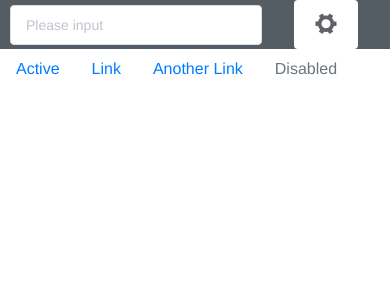
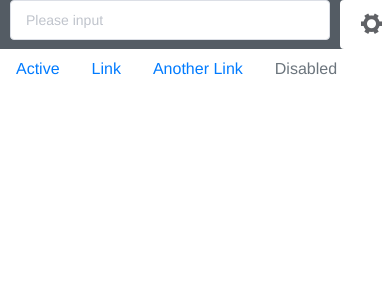
Before and after one commit to Ngdaz/Leaning-VueJs, a Vue app: page / in a window 390 px wide. Shown: the top 300 px of the page. Built offline with nearby package versions, Linux system fonts and the light colour scheme.

Commit message:
problem with bootstrap, responsive, css

```diff
--- a/public/index.html
+++ b/public/index.html
@@ -7,7 +7,7 @@
     <link rel="icon" href="<%= BASE_URL %>favicon.ico">
     <title><%= htmlWebpackPlugin.options.title %></title>
   </head>
-  <body style="margin: 0;">
+  <body>
     <noscript>
       <strong>We're sorry but <%= htmlWebpackPlugin.options.title %> doesn't work properly without JavaScript enabled. Please enable it to continue.</strong>
     </noscript>
--- a/src/components/Navigation.vue
+++ b/src/components/Navigation.vue
@@ -13,7 +13,7 @@
       </div>
       <div class="nav-header">
         <el-input
-          class="nav-input"
+          class="nav-input col-sm-2"
           placeholder="Please input"
           clearable
         ></el-input>
@@ -41,28 +41,20 @@
         </div>
       </div>
     </div>
-    <div>
-      <p>
-        Lorem ipsum dolor sit amet consectetur adipisicing elit. Velit,
-        corrupti! Lorem ipsum dolor sit amet consectetur adipisicing elit.
-        Velit, corrupti! Lorem ipsum dolor sit amet consectetur adipisicing
-        elit. Velit, corrupti! Lorem ipsum dolor sit amet consectetur
-        adipisicing elit. Velit, corrupti! Lorem ipsum dolor sit amet
-        consectetur adipisicing elit. Velit, corrupti! Lorem ipsum dolor sit
-        amet consectetur adipisicing elit. Velit, corrupti! Lorem ipsum dolor
-        sit amet consectetur adipisicing elit. Velit, corrupti! Lorem ipsum
-      </p>
-    </div>
+    <content-Layout></content-Layout>
 
   </div>
 </template>
 
 <script>
 import { mapMutations, mapState } from "vuex";
-
+import ContentLayout from "./content.vue"
 
 
 export default {
+    components: {
+    ContentLayout
+  },
   name: "navbar",
   data() {
     return {
@@ -86,9 +78,7 @@ export default {
     },
   },
 
-  components: {
 
-  },
 };
 </script>
 
@@ -106,7 +96,7 @@ export default {
 }
 .content {
   /* width: calc(100vw - 200px); */
-  width: 100%;
+  width: auto!important;
 }
 .nav-header {
   display: flex;
--- a/src/components/SideBar.vue
+++ b/src/components/SideBar.vue
@@ -46,7 +46,9 @@
         </el-menu>
       </div>
     </div>
-    <app-navigation></app-navigation>
+    <div class="w-100">
+      <app-navigation></app-navigation>
+    </div>
   </div>
 </template>
 
@@ -95,7 +97,7 @@ export default {
   flex-direction: column;
   height: 100vh;
 }
-.vertical-bar{
+.vertical-bar {
   display: flex;
 }
 </style>
--- /dev/null
+++ b/src/components/content.vue
@@ -0,0 +1,13 @@
+<template>
+  <div class="row">
+    <div class="col-sm-4 text-success">jdsasadasdaadsadsadadad</div>
+    <div class="col-sm-4 text-danger">sadasdaffadsadasd</div>
+    <div class="col-sm-4 text-warning">osadlsaodsaodasdlsadsad</div>
+  </div>
+</template>
+
+<script>
+export default {};
+</script>
+
+<style></style>
--- a/src/components/onlyTopBar.vue
+++ b/src/components/onlyTopBar.vue
@@ -1,21 +1,29 @@
 <template>
   <div class="only-top-bar">
     <div class="upper-nav">
+      <el-row :gutter="20">
+        <el-col :span="6"
+          ><div class="grid-content bg-purple">
             <el-input
               class="nav-input"
               placeholder="Please input"
               v-model="input"
               clearable
             >
-      </el-input>
-      <div class="right-header">
+            </el-input></div
+        ></el-col>
+        <el-col :span="6"><div class="grid-content bg-purple"></div></el-col>
+        <el-col :span="6"><div class="grid-content bg-purple"></div></el-col>
+        <el-col :span="6"
+          ><div class="grid-content bg-purple">
             <el-button
               class="button-drawer"
               @click="drawerCollapse()"
               icon="el-icon-s-tools"
             >
-        </el-button>
-      </div>
+            </el-button></div
+        ></el-col>
+      </el-row>
     </div>
     <div>
       <div class="boostrap-navbar">
@@ -55,31 +63,41 @@ export default {
   flex-direction: column;
 }
 .upper-nav {
-  display: flex;
-  justify-content: space-between;
-  width: auto;
+  /* display: flex; */
+  /* justify-content: space-between; */
+  /* width: 100%; */
+  align-items: center;
   background-color: #545c64;
 }
-.boostrap-navbar {
+/* .boostrap-navbar {
   width: auto;
+} */
+.button-drawer {
+  /* font-size: 1.5rem;
+  border: none; */
+  background: white;
+  /* margin-right: 2rem; */
 }
-.button-drawer {
-  font-size: 1.5rem;
-  border: none;
-  background: white;
-  margin-left: 2rem;
-}
-.right-header {
-  /* float: right !important; */
+/* .right-header {
+
   display: flex;
   justify-content: center;
   align-items: center;
   margin-right: 2rem;
+} */
+
+.el-row {
+  /* margin-bottom: 20px; */
 }
-.nav-input {
-  width: 20rem;
-  margin-left: 10px;
-  margin-top: auto;
-  margin-bottom: auto;
+.el-col {
+  border-radius: 4px;
+}
+.grid-content {
+  border-radius: 4px;
+  min-height: 36px;
+}
+.row-bg {
+
+  background-color: #f9fafc;
 }
 </style>
```
Lines whose indentation alone changed are shown as unchanged.
